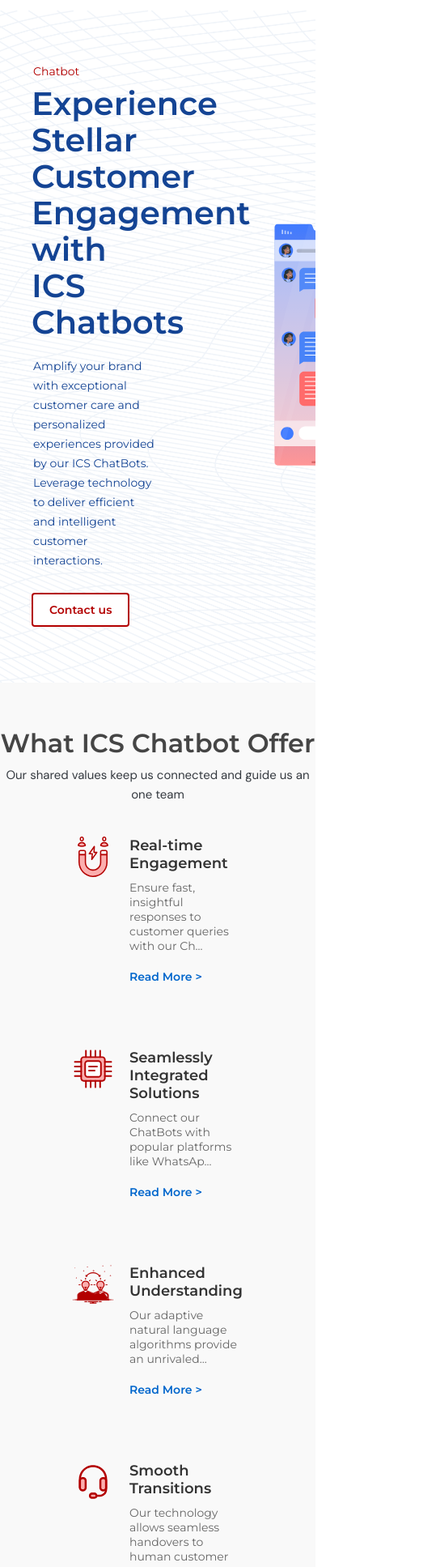
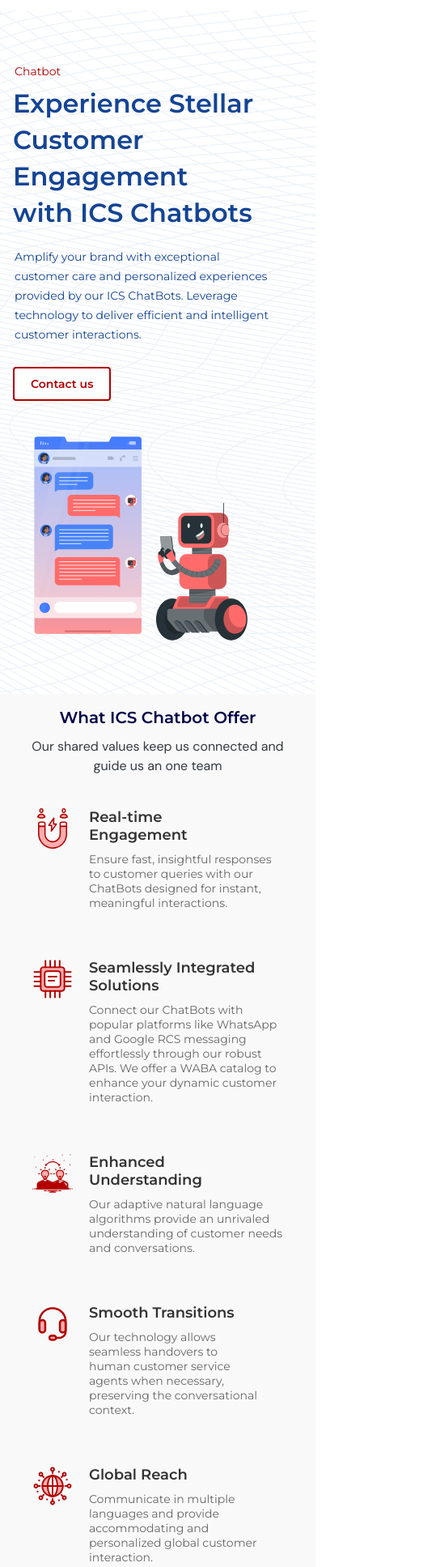
Before and after one commit to bknath/ICS_Mobile, a React (Vite) app: page /chatbot in a window 390 px wide. Shown: the part 57-1992 px from the top of the page at 81% size, 539 px wide, since content can reach past the window. Built offline with nearby package versions, Linux system fonts and the light colour scheme.

Commit message:
updated Chatbot page mobile view

```diff
--- a/src/pages/Chatbotpage/Chatbot.css
+++ b/src/pages/Chatbotpage/Chatbot.css
@@ -30,6 +30,7 @@
     font-weight: 600;
     line-height: 45px;
     margin-bottom: 20px;
+    width: 490px;
 }
 
 .content-chatbot p {
@@ -37,6 +38,7 @@
     line-height: 24px;
     margin-left: 2px;
     margin-bottom: 5px;
+    width: 440px;
 }
 .chatbot-text{
     color: #144494;
@@ -89,32 +91,9 @@
     font-family: 'DM Sans';
     line-height: 24px;
     font-weight: 400;
+    width: 1100px;
+    margin: 0 auto;
 }
-
-/* .Rectangle-34625029 {
-    display: flex;
-    position: relative;
-    width: 46.6px;
-    right: -90%;
-    height: 45.8px;
-    margin: 0 19.3px 12px 0;
-    transform: rotate(-284.21deg);
-    opacity: 0.1;
-    border: solid 6px #2369f6;
-}
-.Rectangle-34625030 {
-    display: flex;
-    position: absolute;
-    right: 5%;
-    top: 108%;
-    width: 40.6px;
-    height: 39.8px;
-    flex-grow: 0;
-    margin: 18px 0 0 25.3px;
-    transform: rotate(-284.21deg);
-    opacity: 0.08;
-    border: solid 6px #4883f8;
-} */
 
 /* card-feature */
 
@@ -130,7 +109,7 @@
     padding: 20px;
     background-color: #f9f9f9;
     justify-content: center;
-    max-width: 1300px;
+    width: 1200px;
 }
 
 .feature-card {
@@ -138,8 +117,7 @@
     display: flex;
     align-items: flex-start;
     text-align: left;
-    width: 26%;
-    min-width: 250px;
+    width: 30%;
     margin-bottom: 20px;
 }
 
@@ -166,6 +144,7 @@
     color: #333;
     margin: 0;
     margin-bottom: 10px;
+    width: 210px;
 }
 
 .feature-card p {
@@ -260,3 +239,62 @@
 .feature2-card:hover .read-more-2{
     opacity: 1;
 }
+
+@media(max-width:765px){
+    .hero-section-2{
+        flex-direction: column;
+        padding-left: 1rem;
+    }
+    .content-chatbot{
+        width: 100%;
+    }
+    .content-chatbot h1{
+        width: 340px;
+        font-size: 32px;
+    }
+    .content-chatbot p{
+        width: 320px;
+    }
+    .chatrobot{
+        width: 100%;
+        padding: 0;
+        margin-top: 1rem;
+    }
+    .chatrobot img{
+        width: 328px;
+    }
+    .chatbot-platform-header h2{
+        color: #000247;
+        padding-top: 15px;
+        line-height: 28px;
+        font-size: 20px;
+        padding-bottom: 10px;
+    }
+    .chatbot-platform-header p{
+        width: 320px;
+        font-size: 16px;
+        margin: 0 auto;
+    }
+    .feature-cards-container{
+        flex-direction: column;
+        width: 100%;
+    }
+    .feature-card{
+        width: 100%;
+        margin: 0;
+        padding-bottom: 0;
+    }
+    .feature2-cards-container{
+        flex-direction: column;
+        width: 100%;
+    }
+    .feature2-cards-column{
+        width: 100%;
+    }
+    .image-column-cb{
+        width: 100%;
+    }
+    .image-column-cb img{
+        width: 328px;
+    }
+}
--- a/src/pages/Chatbotpage/Chatbot.jsx
+++ b/src/pages/Chatbotpage/Chatbot.jsx
@@ -7,31 +7,31 @@ const features = [
     {
         icon: assets.magnetIcon,
         title: 'Real-time Engagement',
-        description: 'Ensure fast, insightful responses to customer queries with our Ch...',
+        description: 'Ensure fast, insightful responses to customer queries with our ChatBots designed for instant, meaningful interactions.',
         link: '#'
     },
     {
         icon: assets.chipIcon,
         title: 'Seamlessly Integrated Solutions',
-        description: 'Connect our ChatBots with popular platforms like WhatsAp...',
+        description: 'Connect our ChatBots with popular platforms like WhatsApp and Google RCS messaging effortlessly through our robust APIs. We offer a WABA catalog to enhance your dynamic customer interaction.',
         link: '#'
     },
     {
         icon: assets.understandingIcon,
         title: 'Enhanced Understanding',
-        description: 'Our adaptive natural language algorithms provide an unrivaled...',
+        description: 'Our adaptive natural language algorithms provide an unrivaled understanding of customer needs and conversations.',
         link: '#'
     },
     {
         icon: assets.smoothIcon,
         title: 'Smooth Transitions',
-        description: 'Our technology allows seamless handovers to human customer s...',
+        description: 'Our technology allows seamless handovers to human customer service agents when necessary, preserving the conversational context.',
         link: '#'
     },
     {
         icon: assets.globalIcon,
         title: 'Global Reach',
-        description: 'Communicate in multiple languages and provide accomm...',
+        description: 'Communicate in multiple languages and provide accommodating and personalized global customer interaction.',
         link: '#'
     }
 ];
@@ -89,7 +89,6 @@ const Chatbot = () => {
                         <h1>Experience Stellar <br />Customer Engagement <br />with ICS Chatbots</h1>
                         <p className='chatbot-text'>Amplify your brand with exceptional customer care and personalized experiences provided by our ICS ChatBots. Leverage technology to deliver efficient and intelligent customer interactions.</p>
                         <div className="buttons">
-                            {/* <a href="/contact-us" className="contact-us">Contact us</a> */}
                             <Link to="/contact-us" className='contact-us'>Contact us</Link>
                         </div>
                     </div>
@@ -114,7 +113,6 @@ const Chatbot = () => {
                                 <div className="feature-card-content">
                                     <h3>{feature.title}</h3>
                                     <p>{feature.description}</p>
-                                    <a href={feature.link} className="read-more">Read More &gt;</a>
                                 </div>
                             </div>
                         ))}
@@ -122,7 +120,7 @@ const Chatbot = () => {
                 </div>
                 <div className="chatbot-platform-header" ref={sectionref8}>
                     <h2>Enhancing Digital Interactions with ICS Chatbots</h2>
-                    <p>Experience seamless conversations on the world's leading chat platforms and discover the benefits of deep tech integration. <br /> Our WABA and RCS Chatbots empower real-time customer engagement and provide enhanced customer insights.</p>
+                    <p>Experience seamless conversations on the world's leading chat platforms and discover the benefits of deep tech integration. Our WABA and RCS Chatbots empower real-time customer engagement and provide enhanced customer insights.</p>
                 </div>
                 <div className="feature2-wrap-container">
                     <div className="feature2-cards-container">
@@ -133,7 +131,6 @@ const Chatbot = () => {
                                     <div className="feature2-card-content">
                                         <h3>{features2.title}</h3>
                                         <p>{features2.description}</p>
-                                        <a href={features2.link} className="read-more-2">{features2.linkText} &gt;</a>
                                     </div>
                                 </div>
                             ))}
--- a/src/pages/CustomerengagementPage/Customer.css
+++ b/src/pages/CustomerengagementPage/Customer.css
@@ -104,9 +104,6 @@
 }
 
 .feature3-card {
-    /* background: #ffffff;
-    border-radius: 8px;
-    box-shadow: 0 2px 4px rgba(0, 0, 0, 0.1); */
     padding: 20px;
     display: flex;
     align-items: flex-start;
@@ -234,7 +231,7 @@
 @media(max-width:765px){
     .hero-section-3{
         flex-direction: column;
-        padding-left: 1.5rem;
+        padding-left: 1rem;
     }
     .content-CustomerEngagement{
         width: 100%;
```
